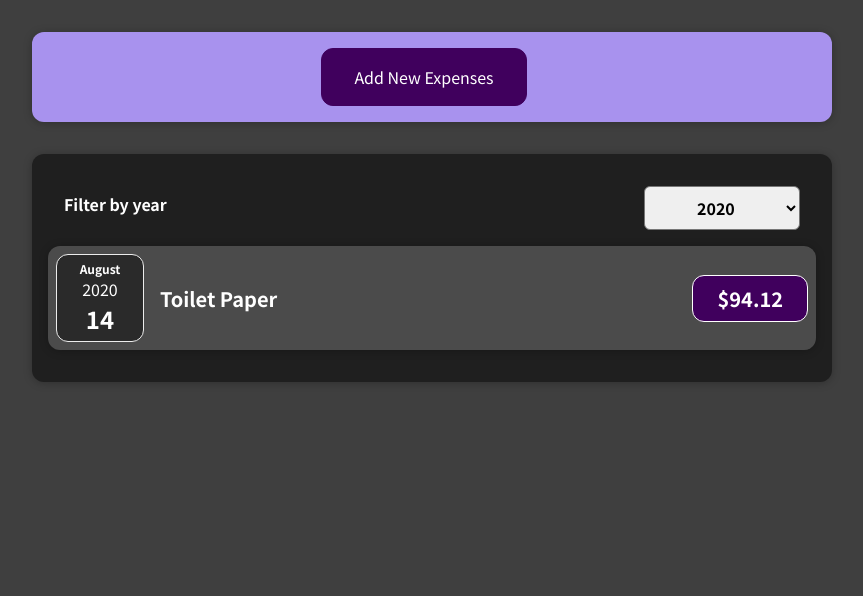
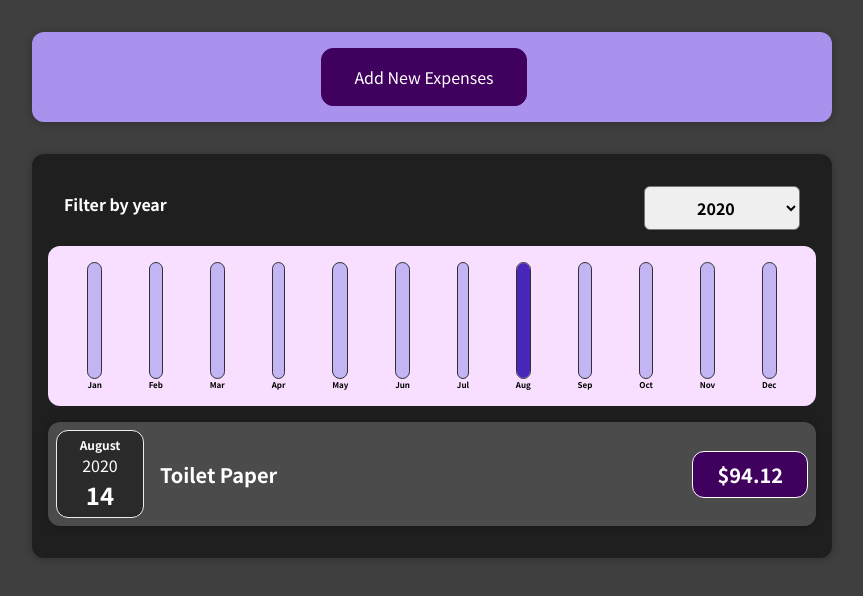
Before and after one commit to Jeonghyeonuk/prac-react, a React (Create React App) app in the folder 01-starting-setup/: page / in a window 1280 px wide. Shown: the top 596 px of the page, without its empty margins (208-1071 px from the left). Built offline with nearby package versions, Linux system fonts and the light colour scheme.

Commit message:
Chart추가, 동적 스타일 연습

```diff
--- /dev/null
+++ b/01-starting-setup/src/components/Chart/Chart.css
@@ -0,0 +1,9 @@
+.chart {
+  padding: 1rem;
+  border-radius: 12px;
+  background-color: #f8dfff;
+  text-align: center;
+  display: flex;
+  justify-content: space-around;
+  height: 10rem;
+}
--- /dev/null
+++ b/01-starting-setup/src/components/Chart/Chart.js
@@ -0,0 +1,22 @@
+import React from "react";
+import "./Chart.css";
+import ChartBar from "./ChartBar";
+
+function Chart(props) {
+  const dataPointValues = props.dataPoints.map((dataPoint) => dataPoint.value);
+  const totalMaximum = Math.max(...dataPointValues);
+  return (
+    <div className="chart">
+      {props.dataPoints.map((datapoint) => (
+        <ChartBar
+          value={datapoint.value}
+          maxValue={totalMaximum}
+          label={datapoint.label}
+          key={datapoint.label}
+        ></ChartBar>
+      ))}
+    </div>
+  );
+}
+
+export default Chart;
--- /dev/null
+++ b/01-starting-setup/src/components/Chart/ChartBar.css
@@ -0,0 +1,30 @@
+.chart-bar {
+  height: 100%;
+  display: flex;
+  flex-direction: column;
+  align-items: center;
+}
+
+.chart-bar__inner {
+  height: 100%;
+  width: 100%;
+  border: 1px solid #313131;
+  border-radius: 12px;
+  background-color: #c3b4f3;
+  overflow: hidden;
+  display: flex;
+  flex-direction: column;
+  justify-content: flex-end;
+}
+
+.chart-bar__fill {
+  background-color: #4826b9;
+  width: 100%;
+  transition: all 0.3s ease-out;
+}
+
+.chart-bar__label {
+  font-weight: bold;
+  font-size: 0.5rem;
+  text-align: center;
+}
--- /dev/null
+++ b/01-starting-setup/src/components/Chart/ChartBar.js
@@ -0,0 +1,21 @@
+import React from "react";
+import "./ChartBar.css";
+function ChartBar(props) {
+  let barFillHeight = "0%";
+  if (props.maxValue > 0) {
+    barFillHeight = Math.round((props.value / props.maxValue) * 100) + "%";
+  }
+  return (
+    <div className="chart-bar">
+      <div className="chart-bar__inner">
+        <div
+          className="chart-bar__fill"
+          style={{ height: barFillHeight }}
+        ></div>
+      </div>
+      <div className="chart-bar__label">{props.label}</div>
+    </div>
+  );
+}
+
+export default ChartBar;
--- a/01-starting-setup/src/components/Expenses/Expenses.js
+++ b/01-starting-setup/src/components/Expenses/Expenses.js
@@ -2,6 +2,7 @@
 import ExpensesList from "./ExpensesList";
 import Card from "../UI/Card";
 import ExpensesFilter from "./ExpensesFilter";
+import ExpensesChart from "./ExpensesChart";
 import "./Expenses.css";
 
 function Expenses(props) {
@@ -22,6 +23,7 @@
           selected={filteredYear}
           onChangeFilter={onChangeHandler}
         />
+        <ExpensesChart expenses={filteredExpenses} />
         <ExpensesList items={filteredExpenses} />
       </Card>
     </div>
--- /dev/null
+++ b/01-starting-setup/src/components/Expenses/ExpensesChart.js
@@ -0,0 +1,27 @@
+import React from "react";
+import Chart from "../Chart/Chart";
+
+function ExpensesChart(props) {
+  const chartDataPoints = [
+    { label: "Jan", value: 0 },
+    { label: "Feb", value: 0 },
+    { label: "Mar", value: 0 },
+    { label: "Apr", value: 0 },
+    { label: "May", value: 0 },
+    { label: "Jun", value: 0 },
+    { label: "Jul", value: 0 },
+    { label: "Aug", value: 0 },
+    { label: "Sep", value: 0 },
+    { label: "Oct", value: 0 },
+    { label: "Nov", value: 0 },
+    { label: "Dec", value: 0 },
+  ];
+
+  for (const expenses of props.expenses) {
+    const expenseMonth = expenses.date.getMonth(); // 0부터 시작, 1월 => 0
+    chartDataPoints[expenseMonth].value += expenses.amount;
+  }
+  return <Chart dataPoints={chartDataPoints} />;
+}
+
+export default ExpensesChart;
--- a/01-starting-setup/src/components/NewExpense/ExpenseForm.js
+++ b/01-starting-setup/src/components/NewExpense/ExpenseForm.js
@@ -49,7 +49,7 @@
 
     const expenseData = {
       title: enteredTitle,
-      amount: enteredAmount,
+      amount: +enteredAmount,
       date: new Date(enteredDate),
     };
 
```
